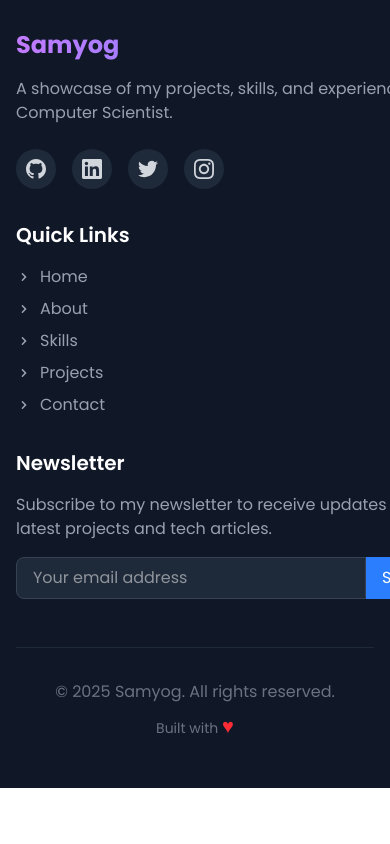
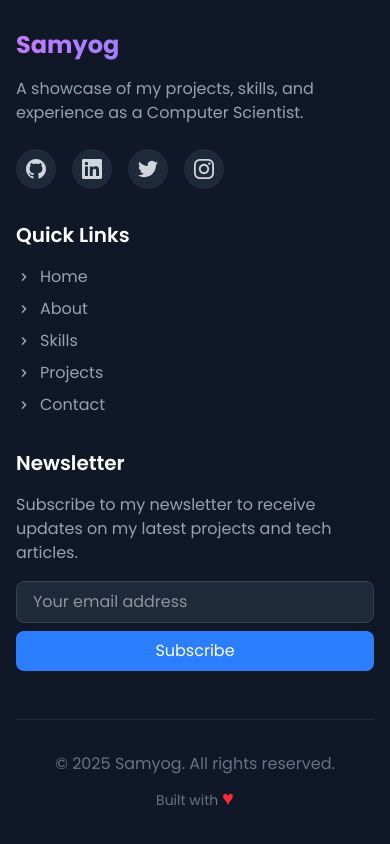
Before and after one commit to Iam-samyog/samyog, a React (Vite) app: page / in a window 390 px wide. Shown: the part 8498-9342 px from the top of the page. Before the commit the page ends 9286 px from the top, so only its background shows below. Built offline with nearby package versions, Linux system fonts and the light colour scheme.

Commit message:
Changed the Footer.jsx

```diff
--- a/src/components/Footer.jsx
+++ b/src/components/Footer.jsx
@@ -55,14 +55,17 @@ const Footer = () => {
   return (
     <footer className="bg-gray-900 border-t border-gray-800">
      <div className="container mx-auto max-w-[1350px] px-4 py-12">
-        <div className="grid md:grid-cols-3 gap-8">
+  <div className="grid grid-cols-1 sm:grid-cols-2 md:grid-cols-3 gap-8">
+    {/* Samyog Info */}
     <motion.div
       initial={{ opacity: 0, y: 20 }}
       whileInView={{ opacity: 1, y: 0 }}
       transition={{ duration: 0.5 }}
       viewport={{ once: true, amount: 0.2 }}
     >
-            <h3 className="text-2xl font-bold mb-4 text-transparent bg-clip-text bg-gradient-to-r from-purple-400 to-blue-500">Samyog</h3>
+      <h3 className="text-2xl font-bold mb-4 text-transparent bg-clip-text bg-gradient-to-r from-purple-400 to-blue-500">
+        Samyog
+      </h3>
       <p className="text-gray-400 mb-6">
         A showcase of my projects, skills, and experience as a Computer Scientist.
       </p>
@@ -83,6 +86,7 @@ const Footer = () => {
       </div>
     </motion.div>
 
+    {/* Quick Links */}
     <motion.div
       initial={{ opacity: 0, y: 20 }}
       whileInView={{ opacity: 1, y: 0 }}
@@ -97,8 +101,12 @@ const Footer = () => {
               href={link.href}
               className="text-gray-400 hover:text-blue-400 transition-colors duration-300 flex items-center"
             >
-                    <svg className="w-4 h-4 mr-2" fill="currentColor" viewBox="0 0 20 20" xmlns="http://www.w3.org/2000/svg">
-                      <path fillRule="evenodd" d="M7.293 14.707a1 1 0 010-1.414L10.586 10 7.293 6.707a1 1 0 011.414-1.414l4 4a1 1 0 010 1.414l-4 4a1 1 0 01-1.414 0z" clipRule="evenodd"></path>
+              <svg className="w-4 h-4 mr-2" fill="currentColor" viewBox="0 0 20 20">
+                <path
+                  fillRule="evenodd"
+                  d="M7.293 14.707a1 1 0 010-1.414L10.586 10 7.293 6.707a1 1 0 011.414-1.414l4 4a1 1 0 010 1.414l-4 4a1 1 0 01-1.414 0z"
+                  clipRule="evenodd"
+                ></path>
               </svg>
               {link.name}
             </a>
@@ -107,6 +115,7 @@ const Footer = () => {
       </ul>
     </motion.div>
 
+    {/* Newsletter */}
     <motion.div
       initial={{ opacity: 0, y: 20 }}
       whileInView={{ opacity: 1, y: 0 }}
@@ -117,15 +126,15 @@ const Footer = () => {
       <p className="text-gray-400 mb-4">
         Subscribe to my newsletter to receive updates on my latest projects and tech articles.
       </p>
-            <form className="flex">
+      <form className="flex flex-col sm:flex-row">
         <input
           type="email"
           placeholder="Your email address"
-                className="px-4 py-2 bg-gray-800 border border-gray-700 rounded-l-lg focus:outline-none focus:ring-2 focus:ring-blue-500 focus:border-transparent flex-grow"
+          className="px-4 py-2 bg-gray-800 border border-gray-700 rounded-lg sm:rounded-l-lg sm:rounded-r-none mb-2 sm:mb-0 focus:outline-none focus:ring-2 focus:ring-blue-500 flex-grow"
         />
         <button
           type="submit"
-                className="px-4 py-2 bg-blue-500 text-white rounded-r-lg hover:bg-blue-600 transition-colors duration-300"
+          className="px-4 py-2 bg-blue-500 text-white rounded-lg sm:rounded-r-lg sm:rounded-l-none hover:bg-blue-600 transition-colors duration-300"
         >
           Subscribe
         </button>
@@ -133,6 +142,7 @@ const Footer = () => {
     </motion.div>
   </div>
 
+  {/* Footer Bottom */}
   <motion.div
     initial={{ opacity: 0, y: 20 }}
     whileInView={{ opacity: 1, y: 0 }}
@@ -140,12 +150,13 @@ const Footer = () => {
     viewport={{ once: true, amount: 0.2 }}
     className="border-t border-gray-800 mt-12 pt-8 text-center text-gray-500"
   >
-          <p>&copy; {currentYear} Samyog. All rights reserved.</p>
+    <p>&copy; {new Date().getFullYear()} Samyog. All rights reserved.</p>
     <p className="mt-2 text-sm">
       Built with <span className="text-red-500 text-xl">♥</span>
     </p>
   </motion.div>
 </div>
+
     </footer>
   );
 };
```
Lines whose indentation alone changed are shown as unchanged.
